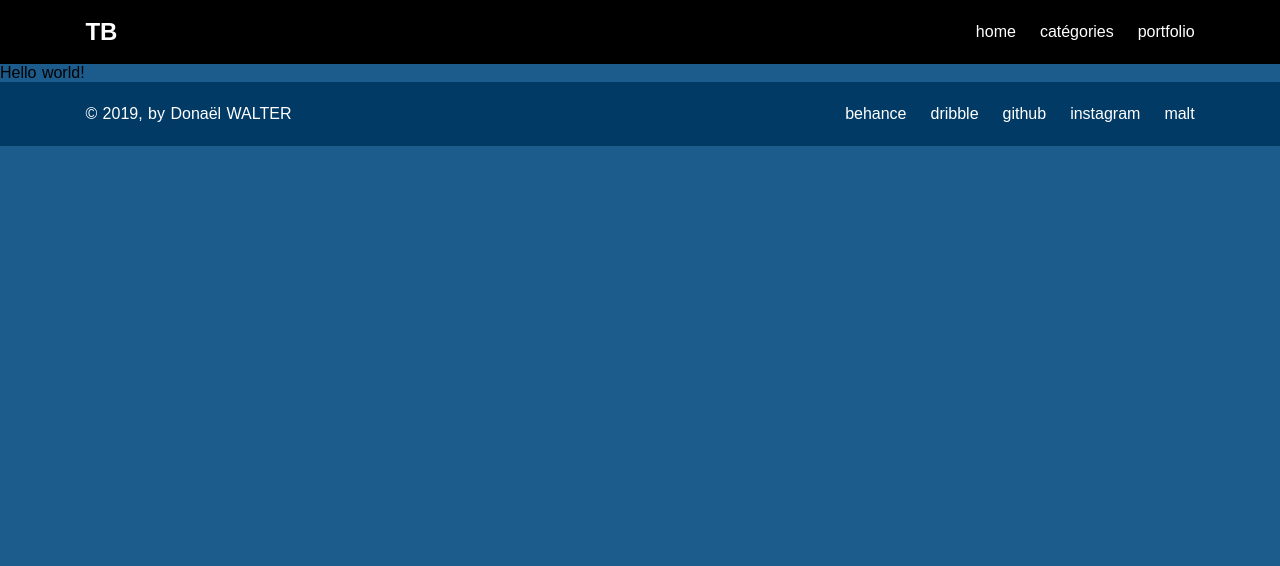
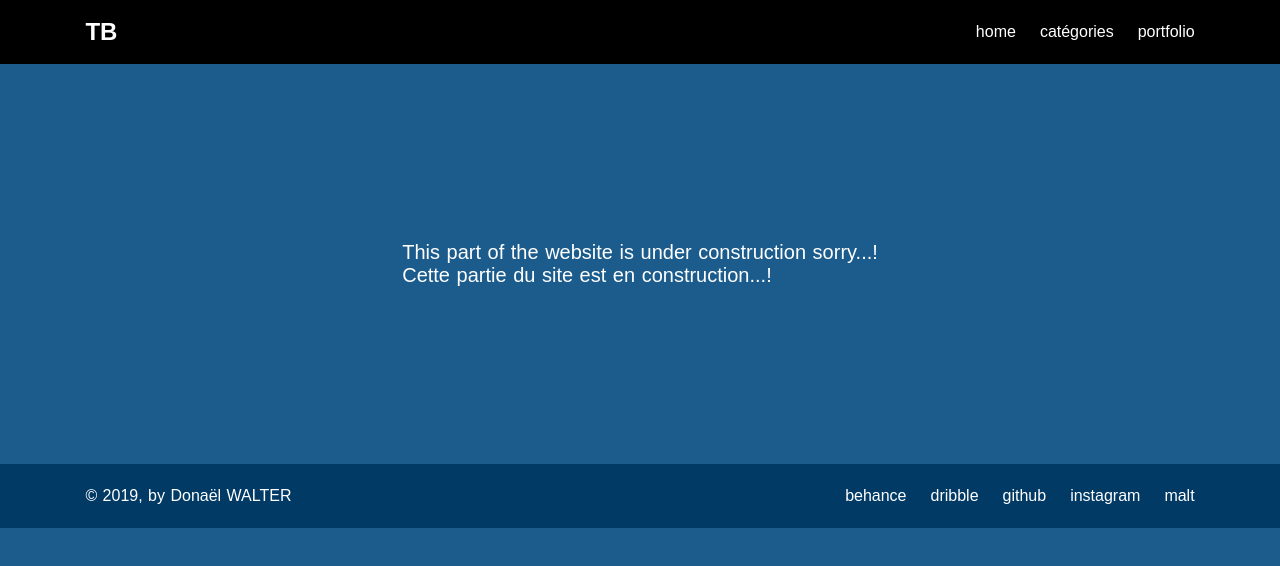
Before and after one commit to Donawalt/donael-blog-v2-2019, a Nuxt app: page /categories in a window 1280 px wide. Shown: the top 566 px of the page. Built offline with nearby package versions, Linux system fonts and the light colour scheme.

Commit message:
upadtae-categories-page

```diff
--- a/pages/categories/index.vue
+++ b/pages/categories/index.vue
@@ -1,6 +1,6 @@
 <template>
-    <div>
-        <p>Hello world!</p>
+    <div class="content">
+        <p class="error-message">This part of the website is under construction sorry...!<br/> Cette partie du site est en construction...!</p>
     </div>
 </template>
 
@@ -9,3 +9,16 @@ export default {
 
 }
 </script>
+<style scoped>
+.content{
+    height: 50vh;
+    display: flex;
+    justify-content: center;
+    align-items: center;
+}
+
+.error-message{
+    font-size: 20px;
+    color: white;
+}
+</style>
```
